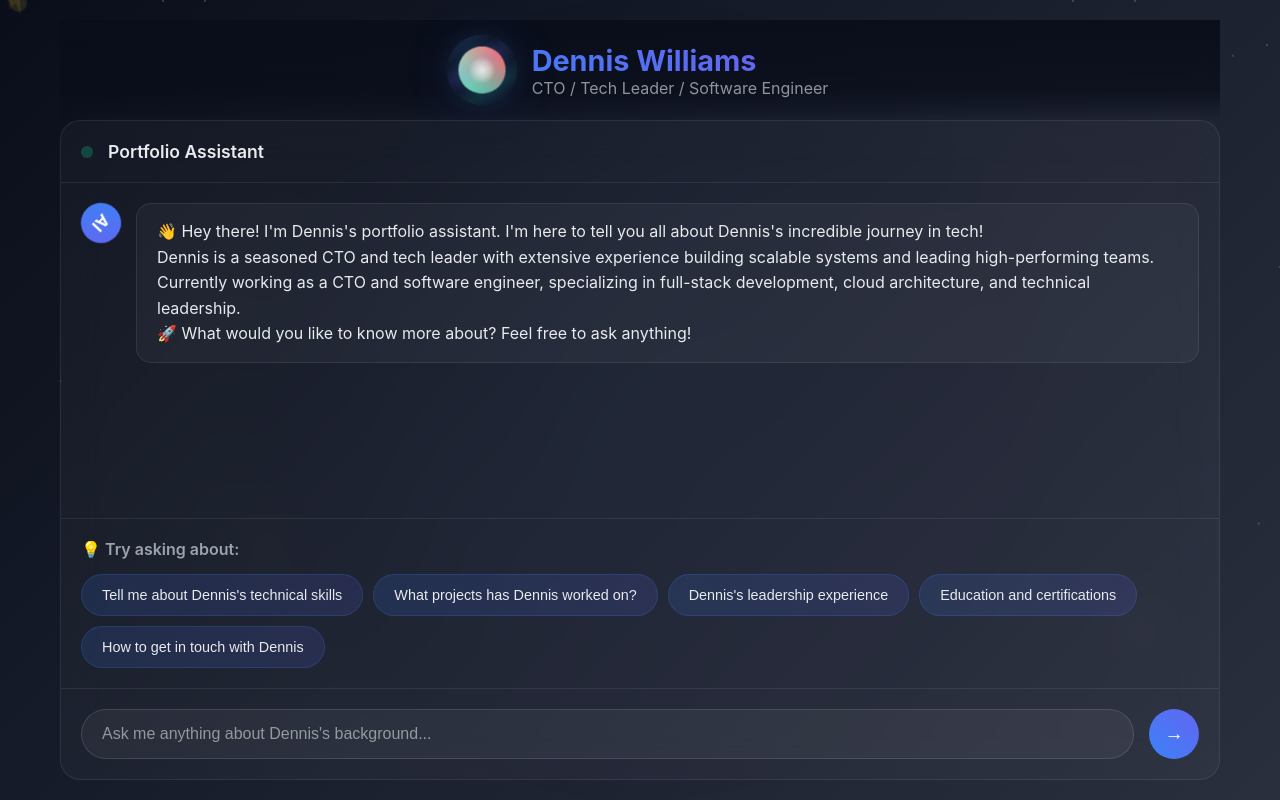
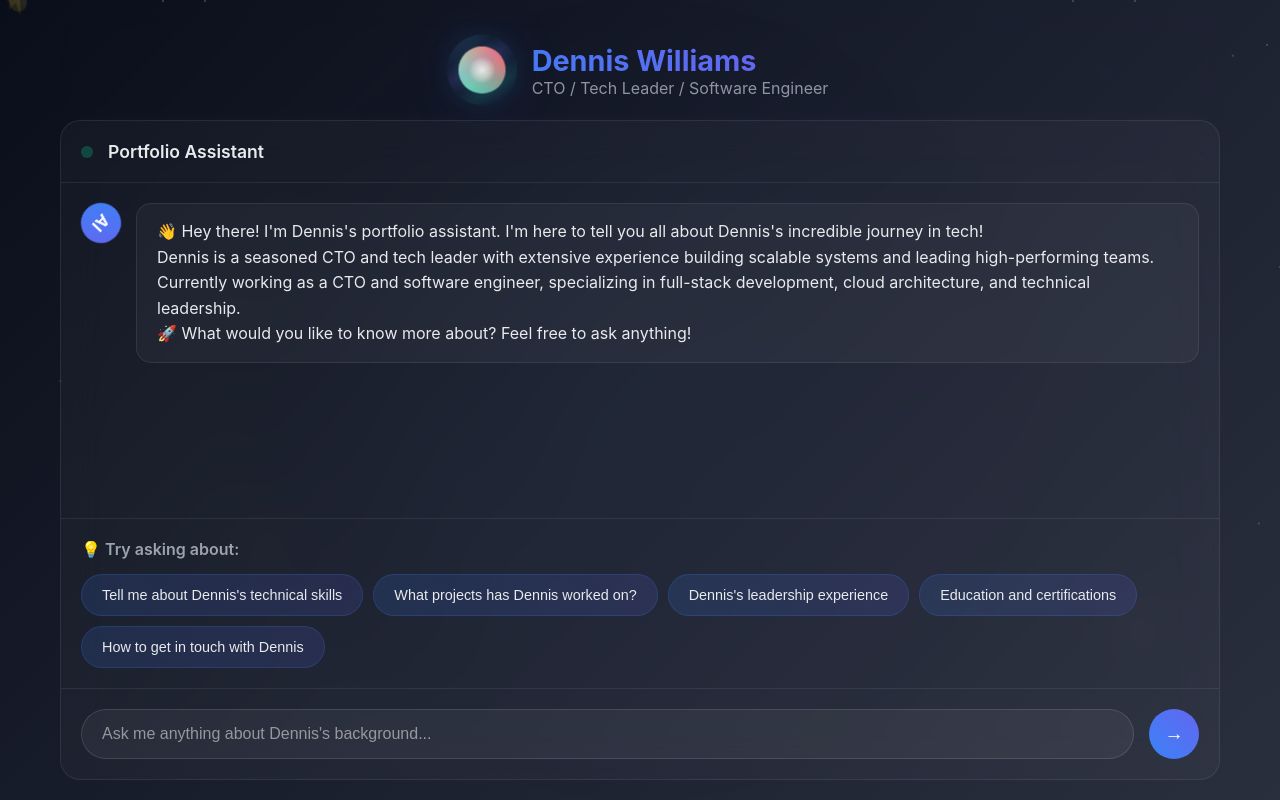
Before and after one commit to denwilliams/portfolio, a React (Vite) app: page / in a window 1280 px wide. Built offline with nearby package versions, Linux system fonts and the light colour scheme.

Commit message:
Disable background gradient for sticky header and apply backdrop filter

```diff
--- a/src/index.css
+++ b/src/index.css
@@ -83,7 +83,7 @@ body {
   position: sticky;
   top: 0;
   z-index: 10;
-  background: linear-gradient(to bottom, rgba(10, 14, 26, 0.95) 0%, rgba(10, 14, 26, 0.8) 70%, rgba(10, 14, 26, 0.0) 100%);
+  /* background: linear-gradient(to bottom, rgba(10, 14, 26, 0.95) 0%, rgba(10, 14, 26, 0.8) 70%, rgba(10, 14, 26, 0.0) 100%); */
   backdrop-filter: blur(5px);
 }
 
```
